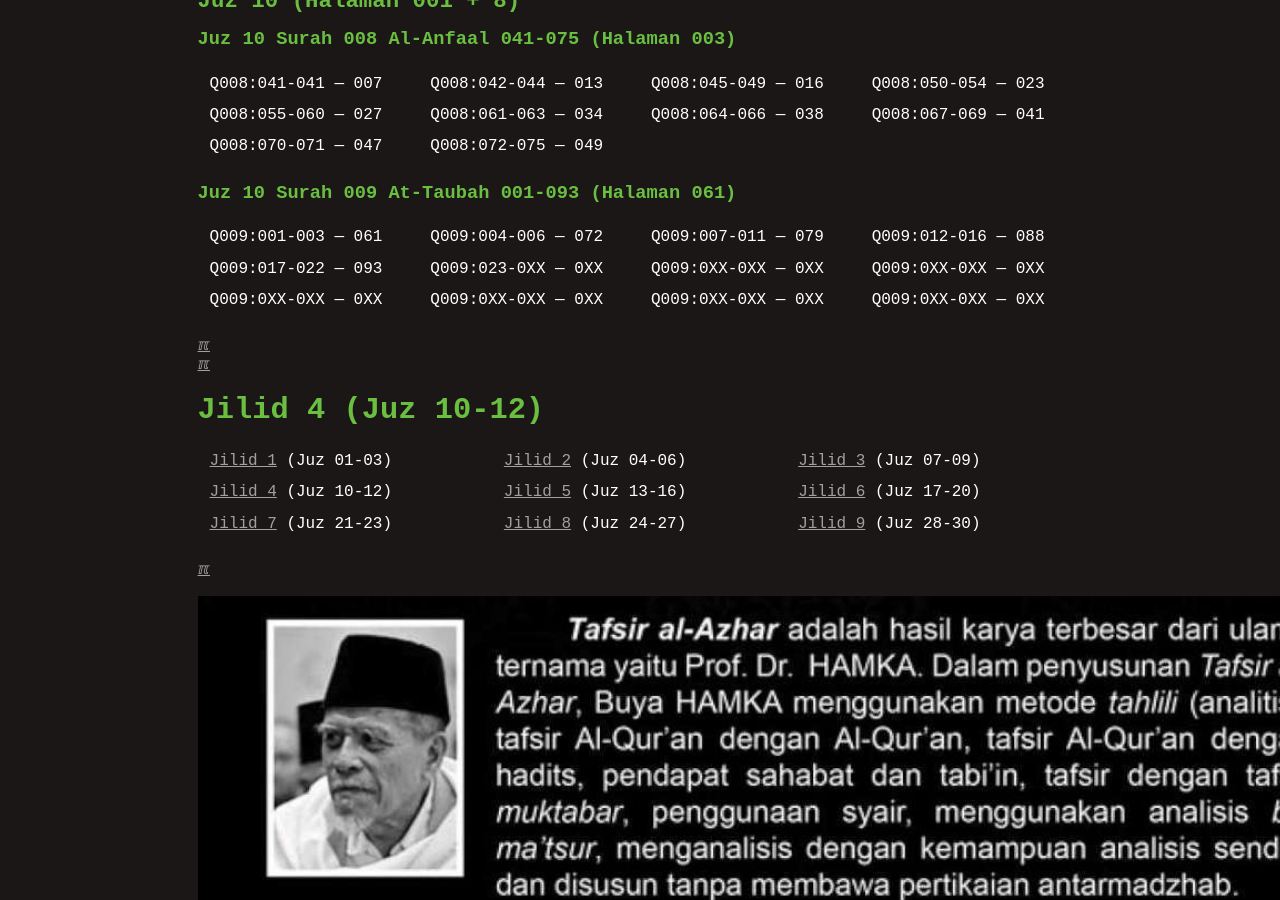
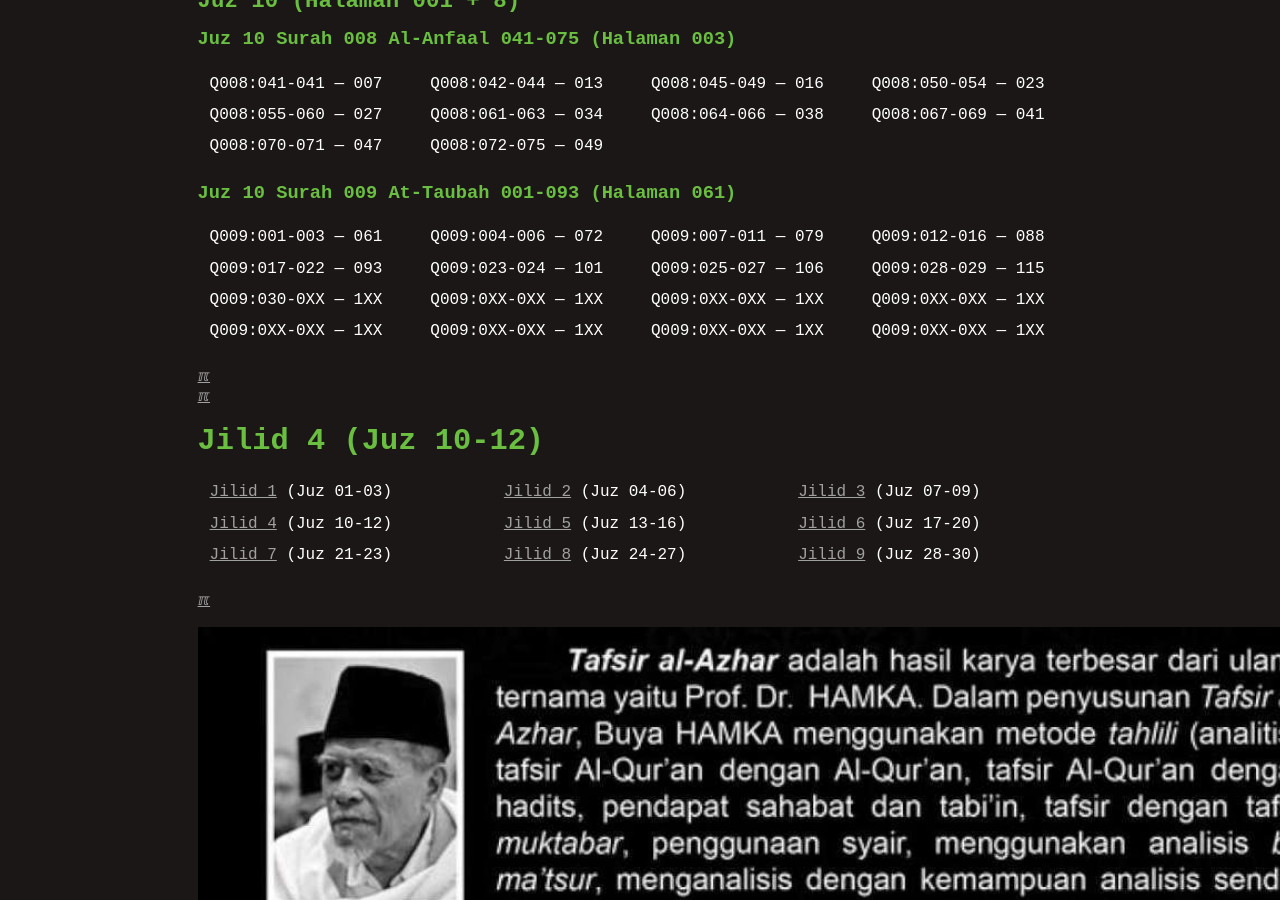
Before and after one commit to dullatip/indexquran, a Jekyll site: the page built from 004.md, in a window 1280 px wide and 900 px high, scrolled down 785 px. Built offline with Jekyll 4.4.1, drawn with Linux system fonts in a browser that asks for light colours; some of the changed text lies outside the part shown.

Commit message:
modified:   004.md

```diff
--- a/004.md
+++ b/004.md
@@ -21,8 +21,9 @@
 ### Juz 10 Surah 009 At-Taubah 001-093 (Halaman 061)
 
 | Q009:001-003 --- 061 | Q009:004-006 --- 072 | Q009:007-011 --- 079 | Q009:012-016 --- 088 |
-| Q009:017-022 --- 093 | Q009:023-0XX --- 0XX | Q009:0XX-0XX --- 0XX | Q009:0XX-0XX --- 0XX |
-| Q009:0XX-0XX --- 0XX | Q009:0XX-0XX --- 0XX | Q009:0XX-0XX --- 0XX | Q009:0XX-0XX --- 0XX |
+| Q009:017-022 --- 093 | Q009:023-024 --- 101 | Q009:025-027 --- 106 | Q009:028-029 --- 115 |
+| Q009:030-0XX --- 1XX | Q009:0XX-0XX --- 1XX | Q009:0XX-0XX --- 1XX | Q009:0XX-0XX --- 1XX |
+| Q009:0XX-0XX --- 1XX | Q009:0XX-0XX --- 1XX | Q009:0XX-0XX --- 1XX | Q009:0XX-0XX --- 1XX |
 
 [&#x213C;](#)<br id="idx4SSAYTHAL">
 [&#x213C;](#)<br id="idxA">
--- a/_config.yml
+++ b/_config.yml
@@ -1,4 +1,4 @@
-version:          "Tue 08 Oct 2024 00:00"
+version:          "Wed 09 Oct 2024 09:00"
 copyright:        "2024-2024"
 title:            "Index Tafsir Al-Azhar HAMKA"
 author:           "Abdul Latip"
```
Also changed, not shown: 000.md (+1 -1 lines).
